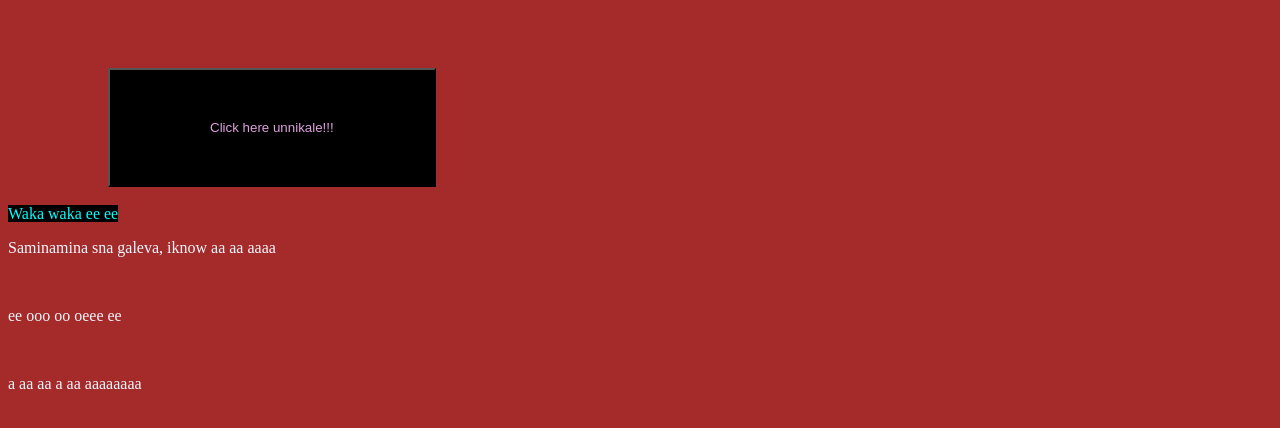
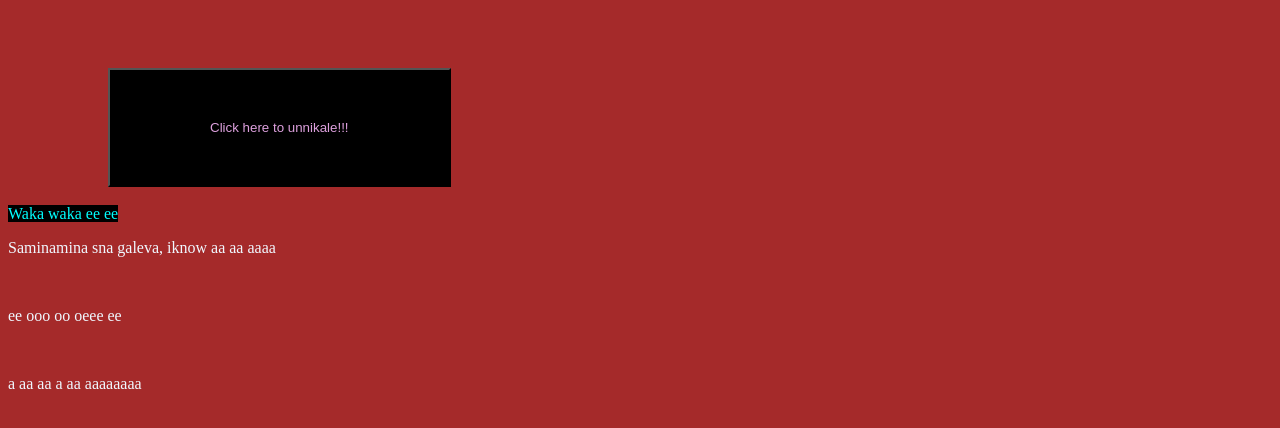
Before and after one commit to Abhik-06/Tinkerhub-workshop-tester, a plain HTML site: page index.html in a window 1280 px wide. Shown: the part 48-476 px from the top of the page. Drawn offline with Linux system fonts and the light colour scheme.

Commit message:
added to

```diff
--- a/index.html
+++ b/index.html
@@ -8,7 +8,7 @@
   <div class="maindiv">
     <h1>Main div setta</h1>
     <div>
-       <button>Click here unnikale!!!</button>
+       <button>Click here to unnikale!!!</button>
     </div>
   </div>
   <br>
```
